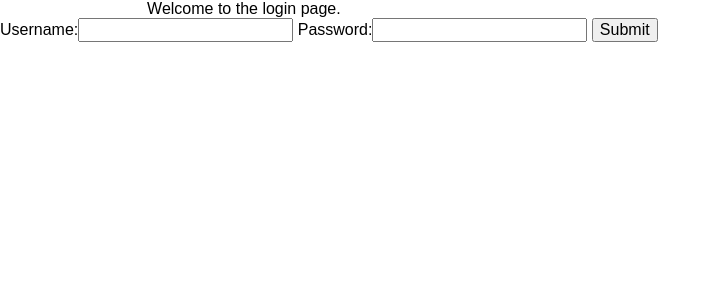
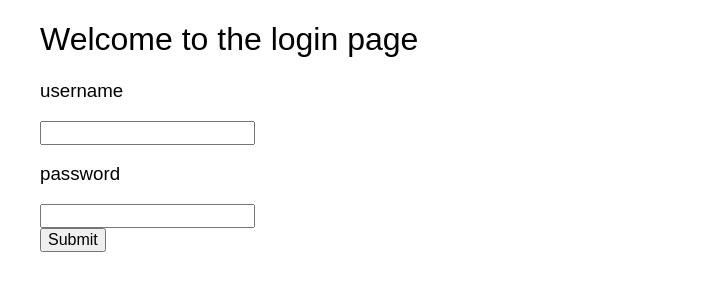
Before and after one commit to halfpete/stackd, a Django app: page /login/ in a window 1280 px wide. Shown: the part 34-334 px from the top of the page, without its empty margins (0-720 px from the left). Run offline with Django 3.2, Linux system fonts and the light colour scheme; parts of the project's set-up code (start-up, migrations or seed data) failed here and were passed over.

Commit message:
changing login page html

```diff
--- a/stackd/templates/overflow/login.html
+++ b/stackd/templates/overflow/login.html
@@ -1,17 +1,19 @@
 {% extends 'overflow/base.html' %}
 
 {% block content %}
-
-Welcome to the login page.<br>
-
-
-<form action="login" method="post">
-    {% csrf_token %}
-
-    {{ form  }}
-    <input type="submit" value="Submit"/>
-
-</form>
-
-
+<div class="grid cf">
+	<h1>Welcome to the login page</h1>
+	<form action="login" method="post">
+		{% csrf_token %}
+		<div class="input-wrapper">
+			<h3>username</h3>
+			<input type="text" name="username">
+		</div>
+		<div class="input-wrapper">
+			<h3>password</h3>
+			<input type="password" name="password">
+		</div>
+		<input type="submit" value="Submit"/>
+	</form>
+</div>
 {% endblock %}
```
